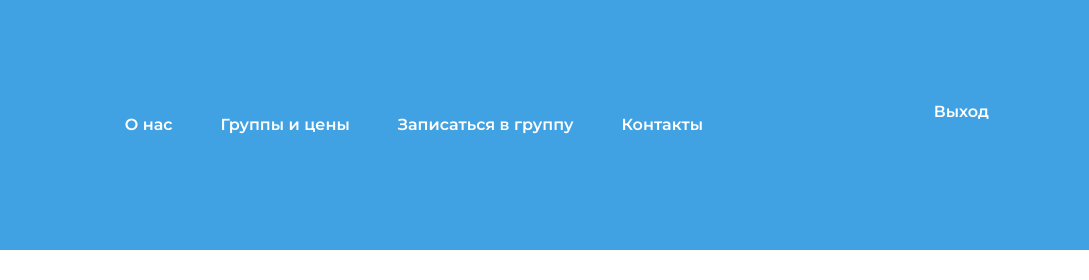
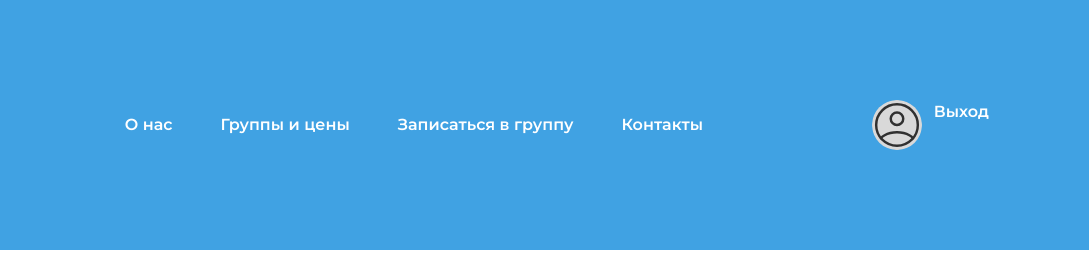
Before and after one commit to BalakinaJulia/mathkid.ru, a website: page dashboard.html in a window 1280 px wide. Shown: the top 280 px of the page, 191-1280 px from the left. Drawn offline with Linux system fonts and the light colour scheme; the site is published under a folder, as on GitHub Pages, so addresses that start at the root find nothing.

Commit message:
Update dashboard.html

```diff
--- a/dashboard.html
+++ b/dashboard.html
@@ -79,7 +79,7 @@
                             </li>
                         </ul>
                         <div class="login">
-                            <a href="profile.html"><div class="avatar-header" id="avatarHeader" style="background-image: url(/img/iconoir_profile-circle.svg);"></div></a>
+                            <a href="profile.html"><div class="avatar-header" id="avatarHeader" style="background-image: url(img/iconoir_profile-circle.svg);"></div></a>
                             <a class="login-link" href="javascript:void(0);" onclick="logout()">Выход</a>
                         </div>
                     </nav>
```
